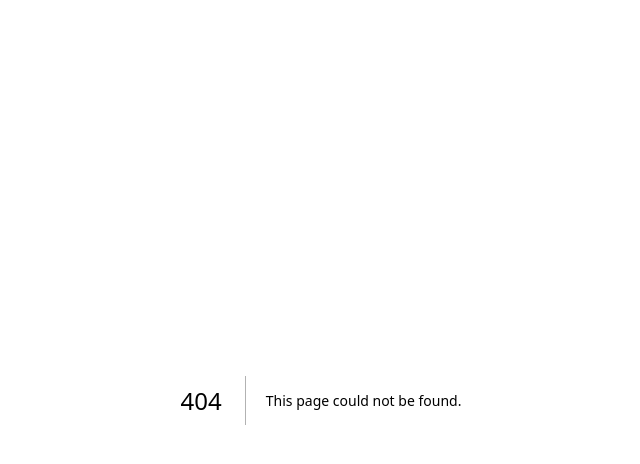
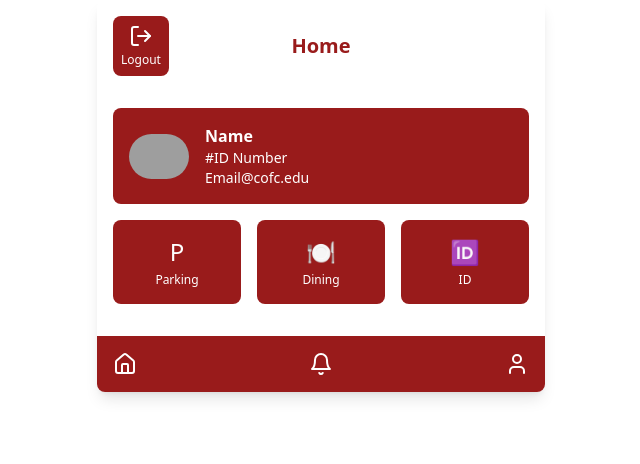
Before and after one commit to CSIS-672-Student-Service-Center-Team/student-service-center, a Next.js app in the folder app/ssc/: page /HomeScreen in a window 1280 px wide. Before the commit this address had no page. Shown: the top 464 px of the page, without its empty margins (319-959 px from the left). Built offline with nearby package versions, Linux system fonts and the light colour scheme; grey boxes are pictures that could not be loaded.

Commit message:
login with home screen functionality navigation

```diff
--- /dev/null
+++ b/app/ssc/src/pages/HomeScreen.tsx
@@ -0,0 +1,65 @@
+import Image from 'next/image'
+import { Bell, Home, LogOut, User } from 'lucide-react'
+
+export default function HomeScreen({ onLogout }: { onLogout: () => void }) {
+  return (
+    <div className="max-w-md mx-auto bg-white shadow-lg rounded-lg overflow-hidden">
+      <div className="bg-white p-4">
+        <div className="flex items-center justify-between">
+          <div className="flex flex-col items-center">
+            <button onClick={onLogout} className="bg-red-800 text-white p-2 rounded-lg flex flex-col items-center">
+              <LogOut size={24} />
+              <span className="text-xs mt-1">Logout</span>
+            </button>
+          </div>
+          <h1 className="text-xl font-bold text-red-800 absolute left-1/2 transform -translate-x-1/2">Home</h1>
+          <div className="w-[64px]"></div>
+        </div>
+      </div>
+
+      <div className="p-4 pt-0">
+        <div className="bg-red-800 mt-4 p-4 rounded-lg flex items-center">
+          <Image
+            src="/placeholder.svg"
+            alt="Profile"
+            width={60}
+            height={60}
+            className="rounded-full mr-4"
+          />
+          <div>
+            <p className="text-white font-semibold">Name</p>
+            <p className="text-white text-sm">#ID Number</p>
+            <p className="text-white text-sm">Email@cofc.edu</p>
+          </div>
+        </div>
+
+        <div className="grid grid-cols-3 gap-4 mt-4">
+          <button className="bg-red-800 text-white p-4 rounded-lg flex flex-col items-center justify-center">
+            <span className="text-2xl mb-1">P</span>
+            <span className="text-xs">Parking</span>
+          </button>
+          <button className="bg-red-800 text-white p-4 rounded-lg flex flex-col items-center justify-center">
+            <span className="text-2xl mb-1">🍽️</span>
+            <span className="text-xs">Dining</span>
+          </button>
+          <button className="bg-red-800 text-white p-4 rounded-lg flex flex-col items-center justify-center">
+            <span className="text-2xl mb-1">🆔</span>
+            <span className="text-xs">ID</span>
+          </button>
+        </div>
+      </div>
+
+      <div className="bg-red-800 p-2 flex justify-between mt-4">
+        <button className="text-white p-2">
+          <Home />
+        </button>
+        <button className="text-white p-2">
+          <Bell />
+        </button>
+        <button className="text-white p-2">
+          <User />
+        </button>
+      </div>
+    </div>
+  )
+}
--- a/app/ssc/src/pages/index.tsx
+++ b/app/ssc/src/pages/index.tsx
@@ -1,22 +1,33 @@
-
 import { useState } from 'react'
 import { Button } from "@/components/ui/button"
 import { Input } from "@/components/ui/input"
 import { Card, CardContent, CardHeader, CardTitle } from "@/components/ui/card"
 import { GraduationCap, CreditCard, Utensils } from 'lucide-react'
+import HomeScreen from './HomeScreen'
 
-export default function LoginPage() {
+export default function App() {
   const [email, setEmail] = useState('')
   const [password, setPassword] = useState('')
+  const [isLoggedIn, setIsLoggedIn] = useState(false)
+
+  const handleLogout = () => {
+    setIsLoggedIn(false)
+    setEmail('')
+    setPassword('')
+  }
 
   const handleSubmit = (e: React.FormEvent) => {
     e.preventDefault()
     // Handle login logic here
     console.log('Login attempted with:', email, password)
+    setIsLoggedIn(true)
   }
 
   return (
       <div className="flex items-center justify-center min-h-screen bg-gray-100">
+        {isLoggedIn ? (
+            <HomeScreen onLogout={handleLogout} />
+        ) : (
             <Card className="w-full max-w-md">
               <CardHeader className="bg-red-800 text-white text-center py-6">
                 <div className="flex justify-center space-x-4 mb-4">
@@ -55,6 +66,7 @@ export default function LoginPage() {
                 </div>
               </CardContent>
             </Card>
+        )}
       </div>
   )
 }
```
Lines whose indentation alone changed are shown as unchanged.
